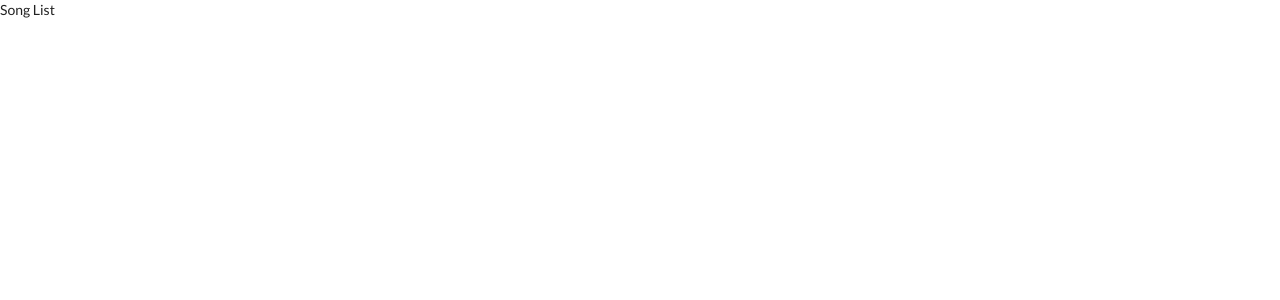
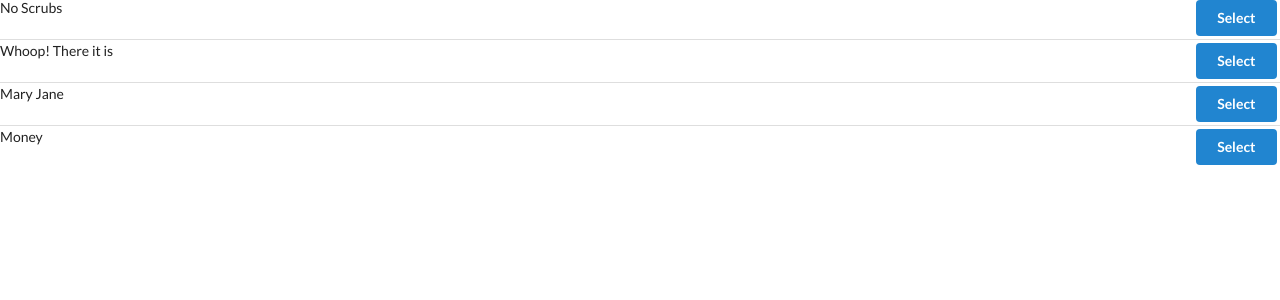
Before and after one commit to UchuNoKen/songs-list, a React (Create React App) app: page / in a window 1280 px wide. Shown: the top 300 px of the page. Built offline with nearby package versions, Linux system fonts and the light colour scheme.

Commit message:
Added list items and structure.

```diff
--- a/src/components/App.js
+++ b/src/components/App.js
@@ -2,7 +2,18 @@
 import SongList from "./SongList";
 
 const App = () => {
-  return <div>Song List</div>;
+  return (
+    <div>
+      <SongList />
+    </div>
+  );
 };
 
 export default App;
+
+// <div className="ui container grid">
+// <div className="ui row">
+//   <div className="column eight wide">
+//   </div>
+//   </div>
+// </div>
--- a/src/components/SongList.js
+++ b/src/components/SongList.js
@@ -1,9 +1,27 @@
 import React, { Component } from "react";
+import { connect } from "react-redux";
 
 class SongList extends Component {
+  renderList() {
+    return this.props.songs.map(song => {
+      return (
+        <div className="item" key={song.title}>
+          <div className="right floated content">
+            <button className="ui button primary">Select</button>
+          </div>
+          <div className="content">{song.title}</div>
+        </div>
+      );
+    });
+  }
   render() {
-    return <div>Song List</div>;
+    // console.log(this.props);
+    return <div className="ui divided list">{this.renderList()}</div>;
   }
 }
 
-export default SongList;
+const mapStateToProps = state => {
+  return { songs: state.songs };
+};
+
+export default connect(mapStateToProps)(SongList);
```
